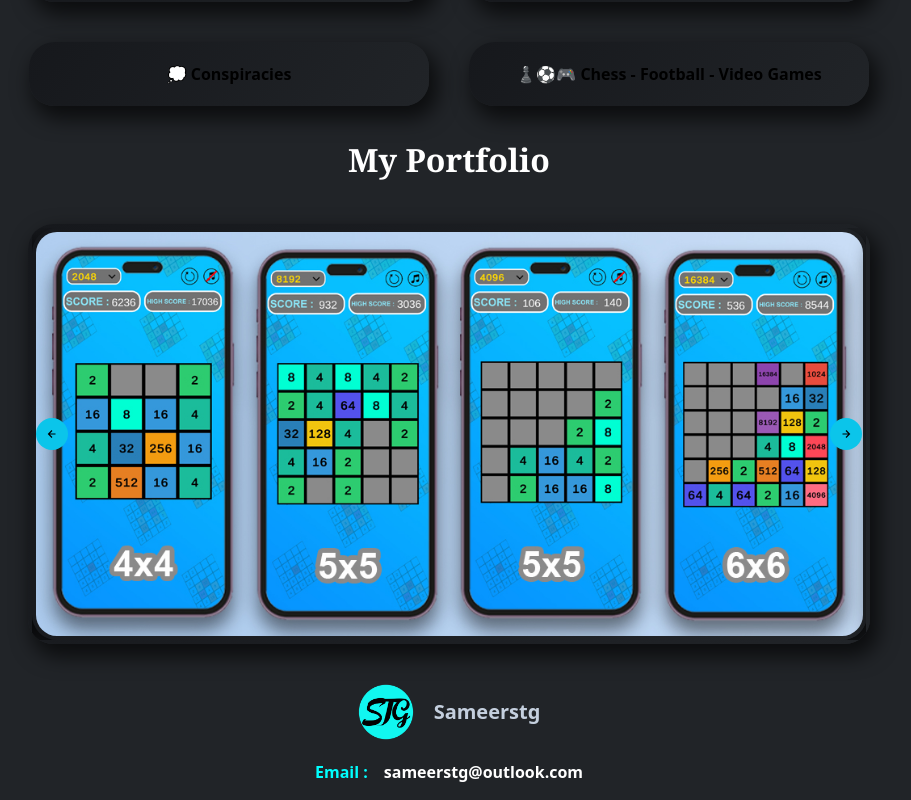
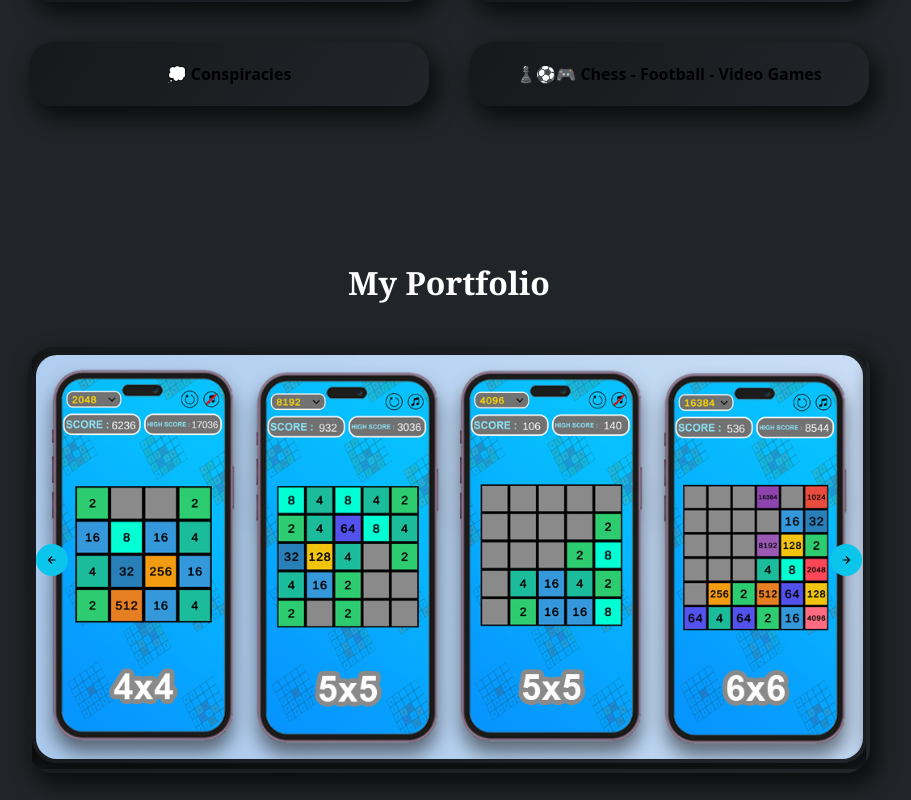
Before and after one commit to sameerstg/sameerstg-web-react, a React (Create React App) app: page / in a window 1280 px wide. Shown: the part 1480-2280 px from the top of the page, without its empty margins (191-1102 px from the left). Built offline with nearby package versions, Linux system fonts and the light colour scheme.

Commit message:
mob scroll bug fixed

```diff
--- a/src/Components/Carousel.jsx
+++ b/src/Components/Carousel.jsx
@@ -6,9 +6,8 @@
 import { BiLeftArrowAlt, BiRightArrowAlt } from 'react-icons/bi'
 // And react-slick as our Carousel Lib
 import Slider from 'react-slick'
-// import {motion} from 'framer-motion'
-// import { Link } from 'react-router-dom'
 
+import { Link } from 'react-router-dom'
 // Settings for the slider
 const settings = {
   dots: false,
@@ -20,10 +19,9 @@
   autoplaySpeed: 5000,
   slidesToShow: 1,
   slidesToScroll: 1,
-
 }
 
-export default function Carousel({ images }) {
+export default function Carousel({ projects }) {
   // As we have used custom buttons, we need a reference variable to
   // change the state
   const [slider, setSlider] = React.useState(null)
@@ -34,10 +32,10 @@
   //   const side = useBreakpointValue({ base: '90%', md: '50%' })
 
   // These are the images used in the slide
-  const cards = images;
+  const cards = projects;
 
   return (
-    <Box position={'relative'} overflow={'hidden'} className='box my-10 p-1 m-auto tablet:w-2/3'>
+    <Box position={'relative'} overflow={'hidden'} className='box my-5 laptop:my-10 p-1 m-auto tablet:w-2/3'>
       {/* CSS files for react-slick */}
       <link
         rel="stylesheet"
@@ -117,22 +115,12 @@
 
       {/* Slider */}
       <Slider {...settings} ref={(slider) => setSlider(slider)}>
-        {cards.map((url, index) => (
+        {cards.map((project, index) => (
 
+         <Link exact to={project.link} target="_blank" rel="noreferrer noopener">
+          <img key={index} className='box m-auto p-1' src={project.image} alt="" />
+         </Link>
 
-          <img key={index} className='box m-auto p-1' src={url} alt="" />
-
-
-
-          //   <Box
-          //     key={index}
-          //     height={'2xl'}
-          //     position="relative"
-          //     backgroundPosition="center"
-          //     backgroundRepeat="no-repeat"
-          //     // backgroundSize="cover"
-          //     backgroundImage={`url(${url})`}
-          //   />
         ))}
       </Slider>
     </Box>
--- a/src/Components/Portfolio.jsx
+++ b/src/Components/Portfolio.jsx
@@ -3,23 +3,23 @@
 import leet from '../Assets/Images/Portfolio/leet.jpg'
 import numberGame from '../Assets/Images/Portfolio/2048.jpg'
 import Carousel from './Carousel'
-import {motion} from 'framer-motion'
+import { motion } from 'framer-motion'
 function Portfolio() {
   return (
-    <div id='portfolio'>
-        <h1 className='text-primary text-[32px] font-serif text-center font-bold'>My Portfolio</h1>
-        {/* <PortfolioBox image={leet} href={'https://play.google.com/store/apps/details?id=com.Sameerstg.BeLeet'}/>
-        <PortfolioBox image={numberGame} href={'https://play.google.com/store/apps/details?id=com.Sameerstg.numberPuzzleGame'}/> */}
+    <div id='portfolio' className='laptop:h-screen flex flex-col justify-center'>
+      <h1 className='text-primary text-[32px] font-serif text-center font-bold'>My Portfolio</h1>
       <div>
 
-      <div className=' laptop:hidden' whileHover={{scale:1.1}} transition={{ease:'easeInOut'}}>
+        <div className=' laptop:hidden'>
 
-      <Carousel images={[leet,numberGame]}/>
-      </div>
-      <motion.div className='hidden laptop:flex' whileHover={{scale:1.1}} transition={{ease:'easeInOut'}}>
+          <Carousel projects={[{image:leet,link:'https://play.google.com/store/apps/details?id=com.Sameerstg.BeLeet'},
+             {image:numberGame,link:'https://play.google.com/store/apps/details?id=com.Sameerstg.numberPuzzleGame'}]} />
+        </div>
+        <motion.div className='hidden laptop:flex' whileHover={{ scale: 1.1 }} transition={{ ease: 'easeInOut' }}>
 
-      <Carousel images={[leet,numberGame]}/>
-      </motion.div>
+          <Carousel projects={[{image:leet,link:'https://play.google.com/store/apps/details?id=com.Sameerstg.BeLeet'},
+            {image:numberGame,link:'https://play.google.com/store/apps/details?id=com.Sameerstg.numberPuzzleGame'}]} />
+        </motion.div>
       </div>
     </div>
   )
--- a/src/Section/Intro.jsx
+++ b/src/Section/Intro.jsx
@@ -21,30 +21,53 @@
 import unity from '../Assets/Images/Technologies/unity.svg'
 import InterestBox from '../Components/InterestBox'
 
-import {motion} from 'framer-motion'
+import { motion } from 'framer-motion'
 
 function Home() {
   return (
-    <div className='mx-auto text-center font-serif'>
+    <div className='mx-auto text-center font-serif '>
 
       {/*  Intro */}
-      <div className='laptop:h-[90vh] my-10 laptop:my-0 flex flex-col justify-center'>
+      <div className='laptop:h-[90vh]  laptop:my-0 flex flex-col justify-center'>
         <div className='text-[32px] tablet:text-[50px] font-bold '>
 
 
-          <motion.div initial={{ opacity: 0,x:-1000 }} whileInView={{ opacity: 1,x:0 }}   transition={{ delay: 0.1,duration:0.5 }}   className='text-tertiary font-bold'>Hello World</motion.div>
+          {/* for laptop */}
+          <div className='hidden laptop:flex laptop:flex-col'>
+            <motion.div initial={{ opacity: 0, x: -1000 }} whileInView={{ opacity: 1, x: 0 }}
+              transition={{ delay: 0.1, duration: 0.5 }} className='text-tertiary font-bold'>Hello World</motion.div>
 
-          <motion.div  initial={{ opacity: 0 ,x:1000}} whileInView={{ opacity: 1,x:0 }}   transition={{ delay: 0.1,duration:0.5 }} className='flex justify-center'>
-            <h1 className='text-primary'>I'm</h1>
+            <motion.div initial={{ opacity: 0, x: 1000 }} whileInView={{ opacity: 1, x: 0 }}
+              transition={{ delay: 0.1, duration: 0.5 }} className='flex justify-center'>
+              <h1 className='text-primary'>I'm</h1>
 
-            <h1 className='text-secondary'>&nbsp;Sameerstg</h1>
-          </motion.div>
-          <ReactTyped className='text-primary ' loop={true} typeSpeed={40} backSpeed={50} strings={['a Game Developer', 'a Web Developer', ' an App Developer', 'an Ar/Vr Developer', 'a 3D Artist']} />
+              <h1 className='text-secondary'>&nbsp;Sameerstg</h1>
+            </motion.div>
+            <ReactTyped className='text-primary ' loop={true} typeSpeed={40} backSpeed={50} strings={['a Game Developer', 'a Web Developer', ' an App Developer', 'an Ar/Vr Developer', 'a 3D Artist']} />
+
+            <motion.div initial={{ opacity: 0, y: 200 }} whileInView={{ opacity: 1, y: 0 }} transition={{ delay: 0.1, duration: 0.2 }} className='text-tertiary text-[16px] font-bold font-mono py-10'>
+              With a curiosity for cutting-edge possibilities and a knack for weaving them together, I craft experiences that redefine the possible.
+            </motion.div>
+          </div>
+          {/* For mobile*/}
+          <div className='laptop:hidden'>
+            <div
+              className='text-tertiary font-bold'>Hello World</div>
+
+            <div
+              className='flex justify-center'>
+              <h1 className='text-primary'>I'm</h1>
+
+              <h1 className='text-secondary'>&nbsp;Sameerstg</h1>
+            </div>
+            <ReactTyped className='text-primary ' loop={true} typeSpeed={40} backSpeed={50} strings={['a Game Developer', 'a Web Developer', ' an App Developer', 'an Ar/Vr Developer', 'a 3D Artist']} />
+
+            <div className='text-tertiary text-[16px] font-bold font-mono py-10'>
+              With a curiosity for cutting-edge possibilities and a knack for weaving them together, I craft experiences that redefine the possible.
+            </div>
+          </div>
         </div>
 
-        <motion.div  initial={{ opacity: 0,y:200 }}   whileInView={{ opacity: 1,y:0 }}    transition={{ delay: 0.1,duration:0.2 }}  className='text-tertiary text-[16px] font-bold font-mono py-10'>
-          With a curiosity for cutting-edge possibilities and a knack for weaving them together, I craft experiences that redefine the possible.
-        </motion.div>
 
 
       </div>
```
